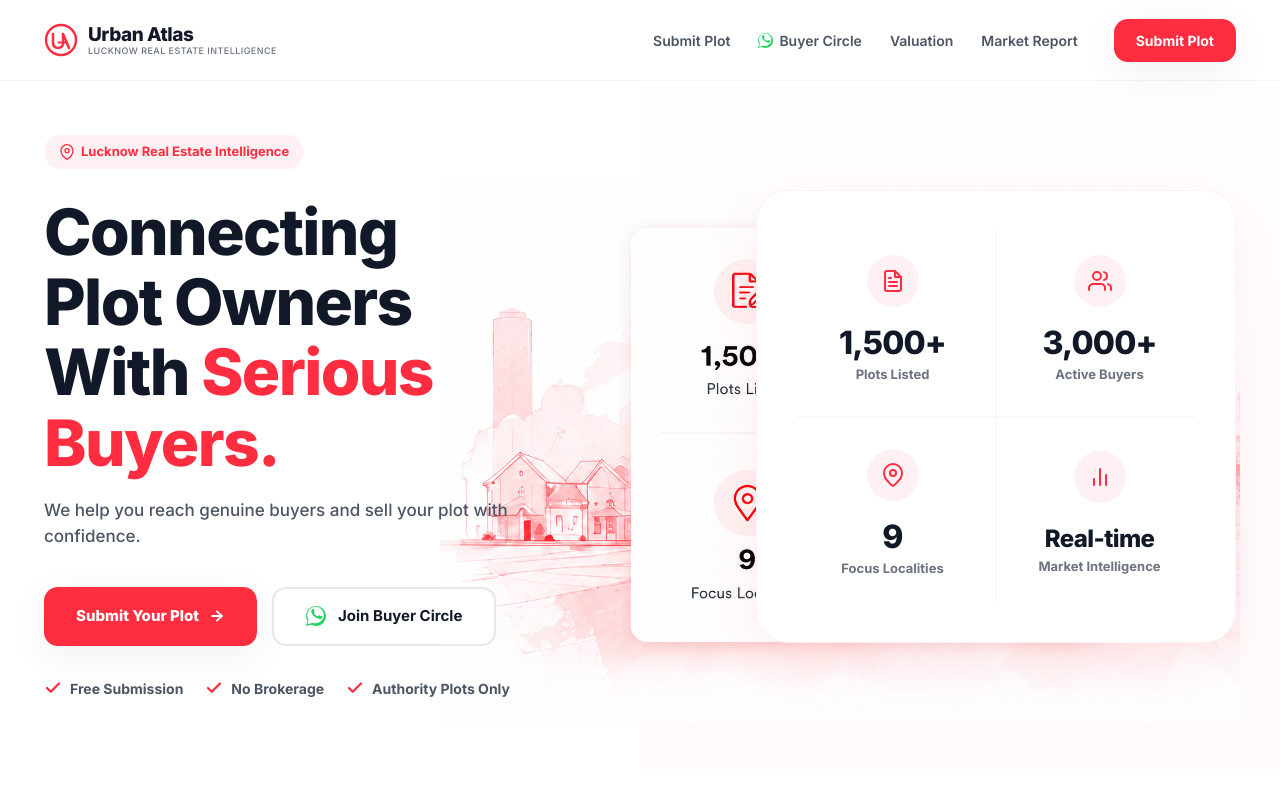
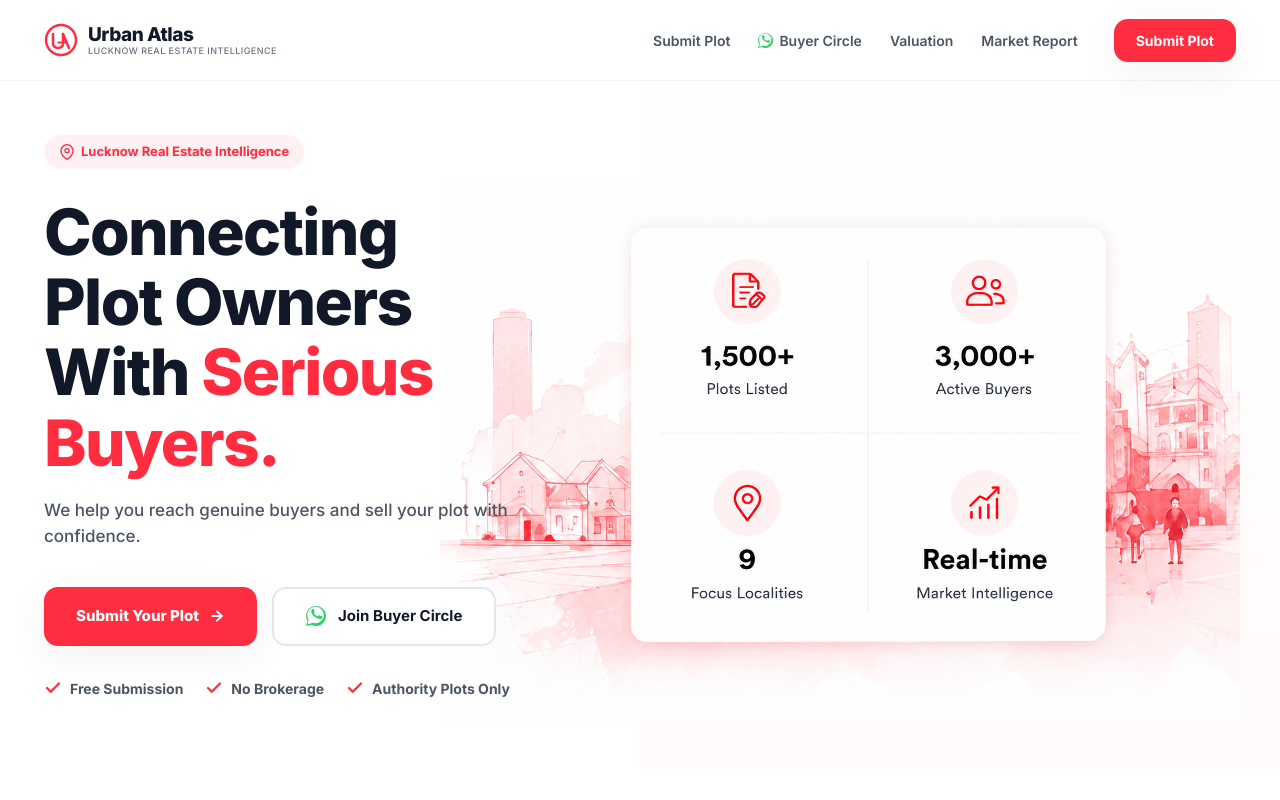
Before and after one commit to ayushgade06/urban-atlas, a Next.js app: page / in a window 1280 px wide. Shown: the top 800 px of the page. Built offline with nearby package versions, Linux system fonts and the light colour scheme.

Commit message:
Stats card

```diff
--- a/components/Hero.tsx
+++ b/components/Hero.tsx
@@ -150,54 +150,6 @@ export default function Hero() {
               ))}
             </div>
           </div>
-
-          {/* RIGHT SIDE - Stats Card */}
-          <div className="relative w-full flex justify-center lg:justify-end">
-            <div className="relative bg-white rounded-[32px] p-2 shadow-[0px_20px_60px_rgba(255,45,63,0.08)] border border-[#FFF1F3] w-full max-w-[480px]">
-              <div className="grid grid-cols-2 grid-rows-2 relative p-6">
-                {/* Horizontal Divider */}
-                <div className="absolute top-1/2 left-8 right-8 h-px bg-gray-100 -translate-y-1/2" />
-                {/* Vertical Divider */}
-                <div className="absolute left-1/2 top-8 bottom-8 w-px bg-gray-100 -translate-x-1/2" />
-
-                {/* Stat 1 */}
-                <div className="flex flex-col items-center justify-center text-center p-8">
-                  <div className="w-[52px] h-[52px] rounded-full bg-[#FFF1F3] flex items-center justify-center mb-5">
-                    <DocumentIcon className="w-6 h-6" />
-                  </div>
-                  <div className="text-[32px] font-extrabold text-[#111827] leading-none mb-1.5 tracking-tight">1,500+</div>
-                  <div className="text-[13px] font-bold text-[#6B7280]">Plots Listed</div>
-                </div>
-
-                {/* Stat 2 */}
-                <div className="flex flex-col items-center justify-center text-center p-8">
-                  <div className="w-[52px] h-[52px] rounded-full bg-[#FFF1F3] flex items-center justify-center mb-5">
-                    <UsersIcon className="w-6 h-6" />
-                  </div>
-                  <div className="text-[32px] font-extrabold text-[#111827] leading-none mb-1.5 tracking-tight">3,000+</div>
-                  <div className="text-[13px] font-bold text-[#6B7280]">Active Buyers</div>
-                </div>
-
-                {/* Stat 3 */}
-                <div className="flex flex-col items-center justify-center text-center p-8">
-                  <div className="w-[52px] h-[52px] rounded-full bg-[#FFF1F3] flex items-center justify-center mb-5">
-                    <PinIcon className="w-6 h-6" />
-                  </div>
-                  <div className="text-[32px] font-extrabold text-[#111827] leading-none mb-1.5 tracking-tight">9</div>
-                  <div className="text-[13px] font-bold text-[#6B7280]">Focus Localities</div>
-                </div>
-
-                {/* Stat 4 */}
-                <div className="flex flex-col items-center justify-center text-center p-8">
-                  <div className="w-[52px] h-[52px] rounded-full bg-[#FFF1F3] flex items-center justify-center mb-5">
-                    <ChartIcon className="w-6 h-6" />
-                  </div>
-                  <div className="text-[24px] font-extrabold text-[#111827] leading-none mb-1.5 tracking-tight mt-1">Real-time</div>
-                  <div className="text-[13px] font-bold text-[#6B7280]">Market Intelligence</div>
-                </div>
-              </div>
-            </div>
-          </div>
         </div>
       </div>
     </section>
```
